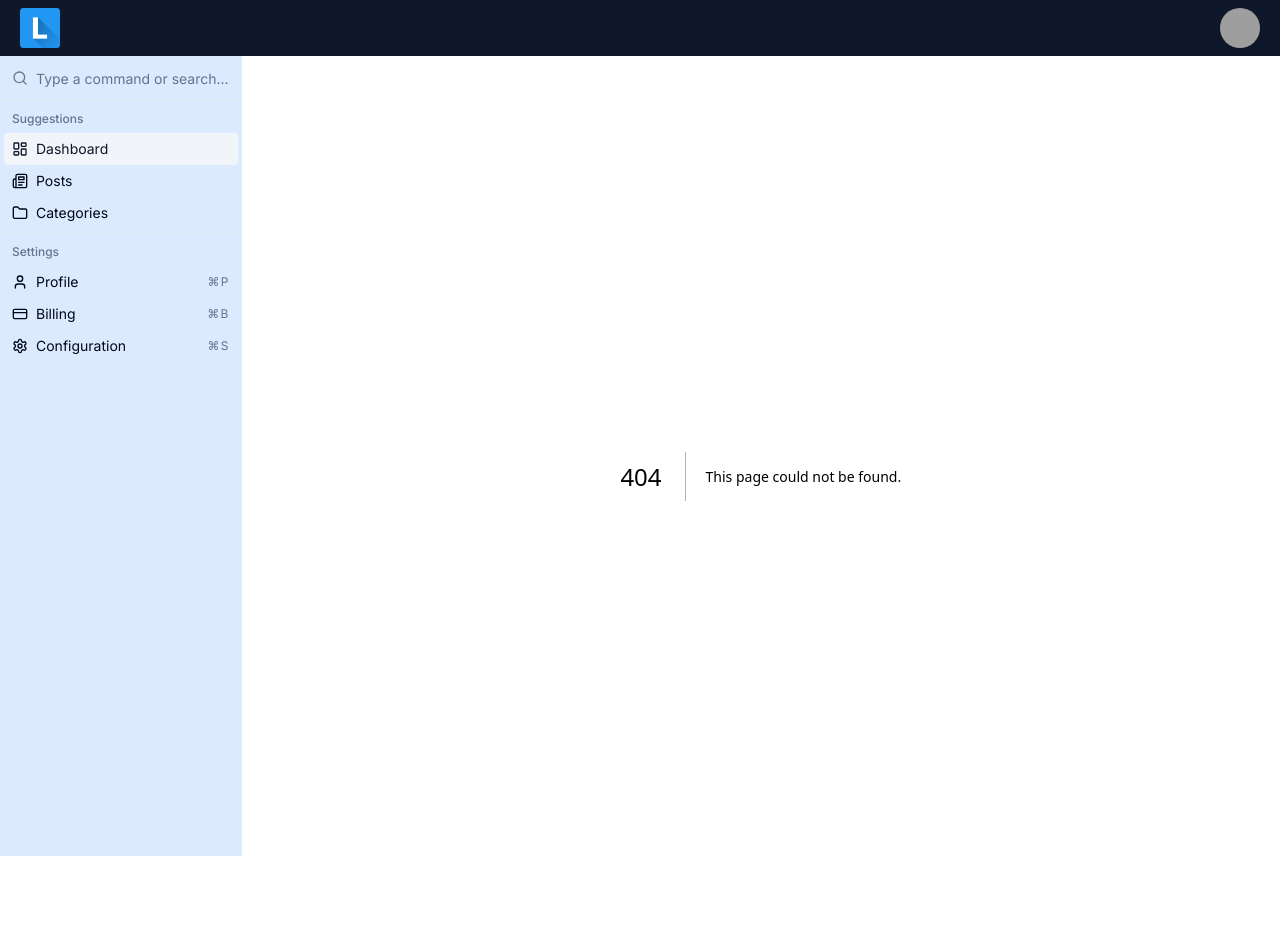
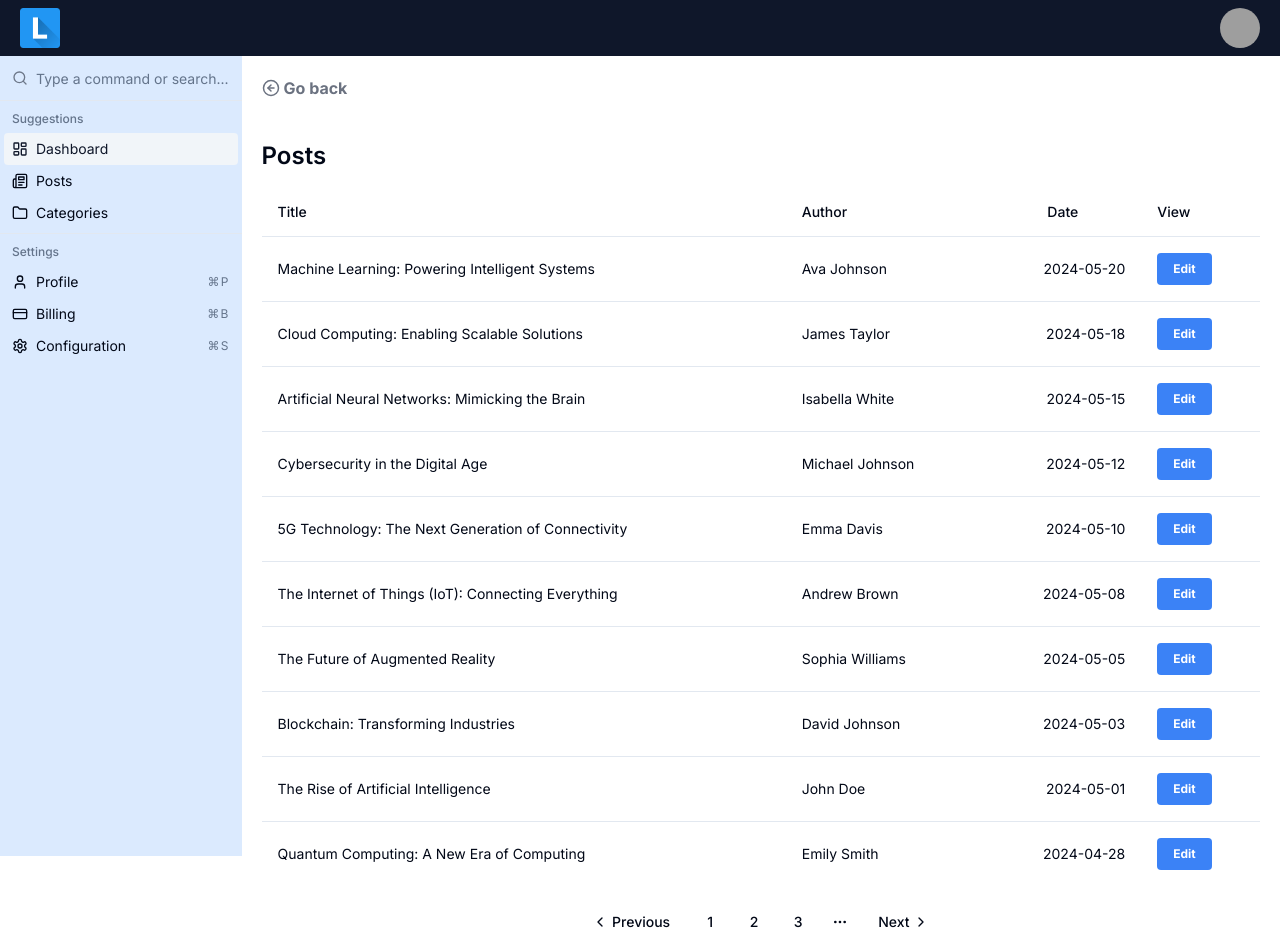
Before and after one commit to lester-burciaga/admin-dashboard, a Next.js app: page /posts in a window 1280 px wide. Before the commit this address had no page. Shown: the top 952 px of the page. Before the commit the page ends 896 px from the top, so only its background shows below. Built offline with nearby package versions, Linux system fonts and the light colour scheme; grey boxes are pictures that could not be loaded.

Commit message:
creation of post page, back button & pagination components with tests files

```diff
--- /dev/null
+++ b/app/(main)/posts/page.tsx
@@ -0,0 +1,23 @@
+'use client';
+import { BackButton } from '@/components/molecules/BackButton';
+import { PostPagination } from '@/components/organisms/PostPagination';
+import { PostTable } from '@/components/organisms/PostTable';
+import posts from '@/data/post';
+
+/**
+ * Posts Page
+ *
+ * It displays a table of posts.
+ *
+ */
+function PostsPage() {
+  return (
+    <>
+      <BackButton text={'Go back'} link={'/'} />
+      <PostTable posts={posts} />
+      <PostPagination />
+    </>
+  );
+}
+
+export default PostsPage;
--- /dev/null
+++ b/components/molecules/BackButton/BackButton.tsx
@@ -0,0 +1,21 @@
+import { ArrowLeftCircle } from 'lucide-react';
+import Link from 'next/link';
+import type { BackButtonProps } from './BackButtonProps';
+
+/**
+ * @typedef BackButton
+ *
+ * It renders a back button with the given text and link.
+ *
+ */
+export default function BackButton({ text, link }: BackButtonProps) {
+  return (
+    <Link
+      href={link}
+      className='text-gray-500 hover:underline flex items-center gap-1 font-bold mb-5'
+    >
+      <ArrowLeftCircle size={18} />
+      {text}
+    </Link>
+  );
+}
--- /dev/null
+++ b/components/molecules/BackButton/index.tsx
@@ -0,0 +1,4 @@
+import BackButton from './BackButton';
+import type { BackButtonProps } from './BackButtonProps';
+
+export { BackButton, BackButtonProps };
--- a/components/organisms/AnalyticsChart/AnalyticsChart.tsx
+++ b/components/organisms/AnalyticsChart/AnalyticsChart.tsx
@@ -14,7 +14,6 @@ import {
   CardHeader,
   CardTitle,
 } from '@/components/ui/card';
-import data from '@/data/analytics';
 import type { AnalyticsChartProps } from './AnalyticsChartProps';
 
 /**
--- a/components/organisms/AnalyticsChart/index.tsx
+++ b/components/organisms/AnalyticsChart/index.tsx
@@ -1,4 +1,4 @@
 import AnalyticsChart from './AnalyticsChart';
-import AnalyticsChartProps from './AnalyticsChartProps';
+import type AnalyticsChartProps from './AnalyticsChartProps';
 
 export { AnalyticsChart, AnalyticsChartProps };
--- /dev/null
+++ b/components/organisms/PostPagination/PostPagination.tsx
@@ -0,0 +1,42 @@
+import {
+  Pagination,
+  PaginationContent,
+  PaginationEllipsis,
+  PaginationItem,
+  PaginationLink,
+  PaginationNext,
+  PaginationPrevious,
+} from '@/components/ui/pagination';
+
+/**
+ * @typedef PostPagination
+ *
+ * It renders a post pagination component that allows
+ * users to navigate between posts.
+ */
+export default function PostPagination() {
+  return (
+    <Pagination>
+      <PaginationContent>
+        <PaginationItem>
+          <PaginationPrevious href='#' />
+        </PaginationItem>
+        <PaginationItem>
+          <PaginationLink href='#'>1</PaginationLink>
+        </PaginationItem>
+        <PaginationItem>
+          <PaginationLink href='#'>2</PaginationLink>
+        </PaginationItem>
+        <PaginationItem>
+          <PaginationLink href='#'>3</PaginationLink>
+        </PaginationItem>
+        <PaginationItem>
+          <PaginationEllipsis />
+        </PaginationItem>
+        <PaginationItem>
+          <PaginationNext href='#' />
+        </PaginationItem>
+      </PaginationContent>
+    </Pagination>
+  );
+}
--- /dev/null
+++ b/components/organisms/PostPagination/index.tsx
@@ -0,0 +1,3 @@
+import PostPagination from './PostPagination';
+
+export { PostPagination };
--- a/components/organisms/PostTable/PostTable.tsx
+++ b/components/organisms/PostTable/PostTable.tsx
@@ -14,7 +14,8 @@ import type { PostTableProps } from './PostTableProps';
 /**
  * @typedef PostTableProps
  *
- * Table of posts published in the blog
+ * Table of posts published in the blog.
+ *
  */
 export default function PostTable({ limit, title, posts }: PostTableProps) {
   // Sort the posts by date in descending order
--- /dev/null
+++ b/components/ui/pagination.tsx
@@ -0,0 +1,117 @@
+import * as React from "react"
+import { ChevronLeft, ChevronRight, MoreHorizontal } from "lucide-react"
+
+import { cn } from "@/lib/utils"
+import { ButtonProps, buttonVariants } from "@/components/ui/button"
+
+const Pagination = ({ className, ...props }: React.ComponentProps<"nav">) => (
+  <nav
+    role="navigation"
+    aria-label="pagination"
+    className={cn("mx-auto flex w-full justify-center", className)}
+    {...props}
+  />
+)
+Pagination.displayName = "Pagination"
+
+const PaginationContent = React.forwardRef<
+  HTMLUListElement,
+  React.ComponentProps<"ul">
+>(({ className, ...props }, ref) => (
+  <ul
+    ref={ref}
+    className={cn("flex flex-row items-center gap-1", className)}
+    {...props}
+  />
+))
+PaginationContent.displayName = "PaginationContent"
+
+const PaginationItem = React.forwardRef<
+  HTMLLIElement,
+  React.ComponentProps<"li">
+>(({ className, ...props }, ref) => (
+  <li ref={ref} className={cn("", className)} {...props} />
+))
+PaginationItem.displayName = "PaginationItem"
+
+type PaginationLinkProps = {
+  isActive?: boolean
+} & Pick<ButtonProps, "size"> &
+  React.ComponentProps<"a">
+
+const PaginationLink = ({
+  className,
+  isActive,
+  size = "icon",
+  ...props
+}: PaginationLinkProps) => (
+  <a
+    aria-current={isActive ? "page" : undefined}
+    className={cn(
+      buttonVariants({
+        variant: isActive ? "outline" : "ghost",
+        size,
+      }),
+      className
+    )}
+    {...props}
+  />
+)
+PaginationLink.displayName = "PaginationLink"
+
+const PaginationPrevious = ({
+  className,
+  ...props
+}: React.ComponentProps<typeof PaginationLink>) => (
+  <PaginationLink
+    aria-label="Go to previous page"
+    size="default"
+    className={cn("gap-1 pl-2.5", className)}
+    {...props}
+  >
+    <ChevronLeft className="h-4 w-4" />
+    <span>Previous</span>
+  </PaginationLink>
+)
+PaginationPrevious.displayName = "PaginationPrevious"
+
+const PaginationNext = ({
+  className,
+  ...props
+}: React.ComponentProps<typeof PaginationLink>) => (
+  <PaginationLink
+    aria-label="Go to next page"
+    size="default"
+    className={cn("gap-1 pr-2.5", className)}
+    {...props}
+  >
+    <span>Next</span>
+    <ChevronRight className="h-4 w-4" />
+  </PaginationLink>
+)
+PaginationNext.displayName = "PaginationNext"
+
+const PaginationEllipsis = ({
+  className,
+  ...props
+}: React.ComponentProps<"span">) => (
+  <span
+    aria-hidden
+    className={cn("flex h-9 w-9 items-center justify-center", className)}
+    {...props}
+  >
+    <MoreHorizontal className="h-4 w-4" />
+    <span className="sr-only">More pages</span>
+  </span>
+)
+PaginationEllipsis.displayName = "PaginationEllipsis"
+
+export {
+  Pagination,
+  PaginationContent,
+  PaginationEllipsis,
+  PaginationItem,
+  PaginationLink,
+  PaginationNext,
+  PaginationPrevious,
+}
```
Also changed, not shown: components/molecules/BackButton/BackButtonProps.d.ts (added, +10 -0 lines), 2 other files (tests, documents, lock files or other folders).
